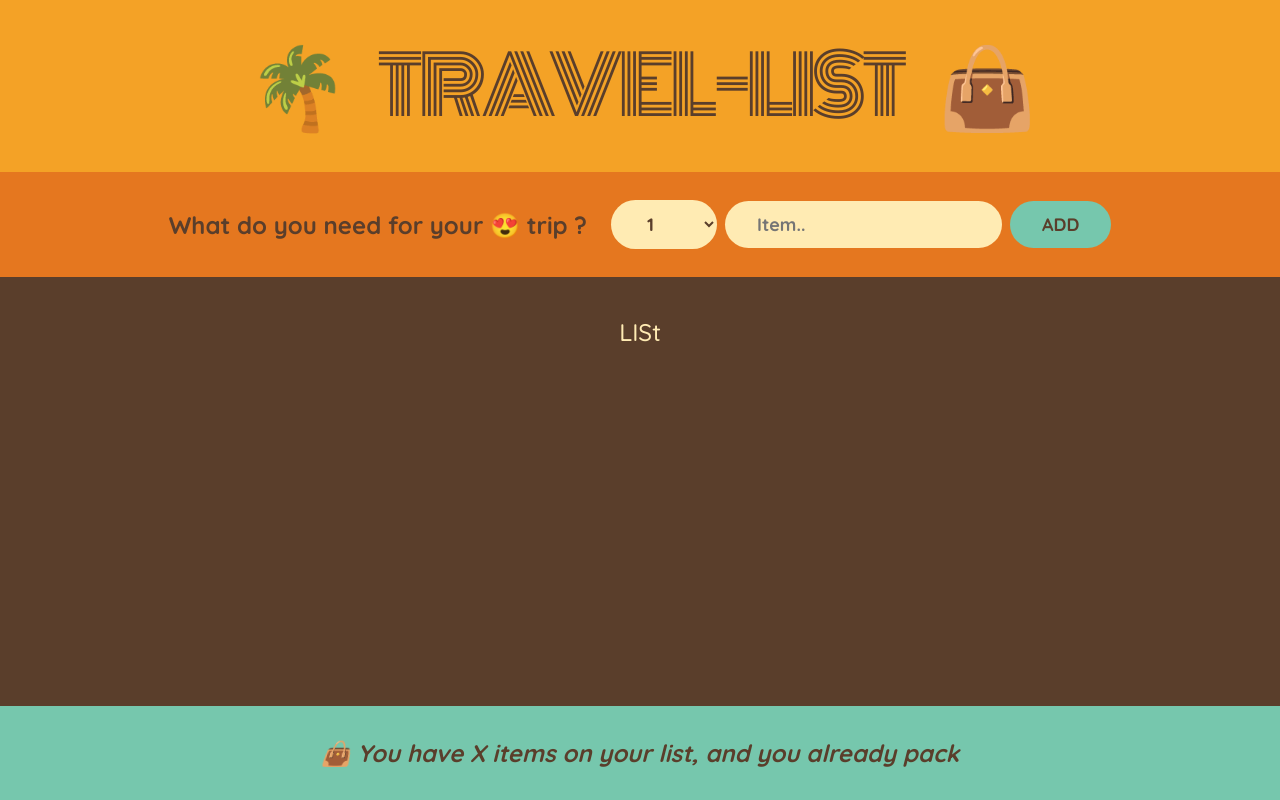
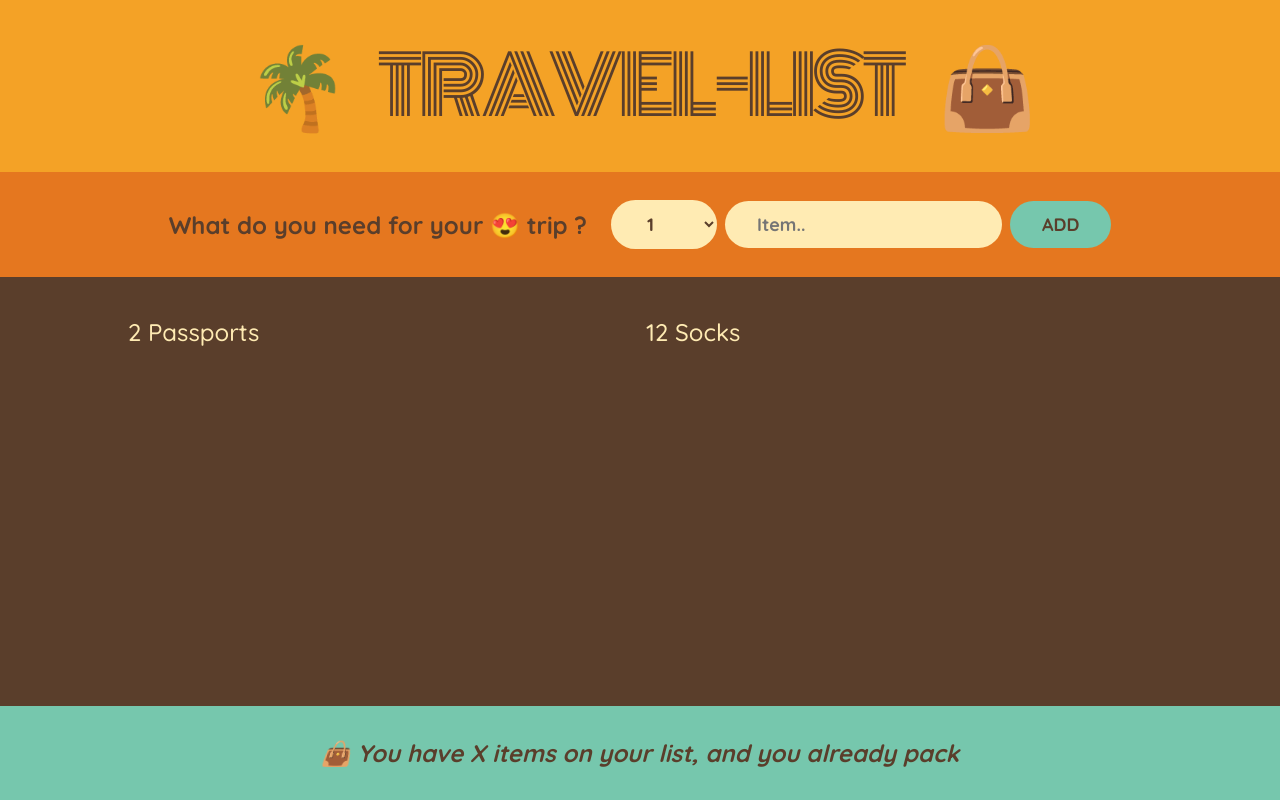
Before and after one commit to salsadsid/react-mini-projects, a React (Create React App) app: page /travel-list in a window 1280 px wide. Built offline with nearby package versions, Linux system fonts and the light colour scheme.

Commit message:
travel-list-add-item-in-the-list

```diff
--- a/src/index.css
+++ b/src/index.css
@@ -7,6 +7,11 @@ const initialItems = [
 
 @import url("https://fonts.googleapis.com/css2?family=Monoton&family=Quicksand:wght@500;700&display=swap");
 
+* {
+  margin: 0;
+  padding: 0;
+  box-sizing: border-box;
+}
 .flashcards {
   margin: 20px;
   display: grid;
@@ -32,12 +37,6 @@ div.selected {
   background-color: #e03131;
   color: #fff;
   font-weight: bold;
-}
-
-* {
-  margin: 0;
-  padding: 0;
-  box-sizing: border-box;
 }
 
 html {
@@ -128,7 +127,7 @@ input {
 .list ul {
   list-style: none;
   width: 80%;
-  overflow: scroll;
+  /* overflow: scroll; */
 
   display: grid;
   grid-template-columns: repeat(auto-fit, minmax(250px, 1fr));
--- a/src/projects/TravelList/TravelList.js
+++ b/src/projects/TravelList/TravelList.js
@@ -1,11 +1,15 @@
 import React, { useState } from "react";
 
 const TravelList = () => {
+  const [items, setItems] = useState([
+    { id: 1, description: "Passports", quantity: 2, packed: false },
+    { id: 2, description: "Socks", quantity: 12, packed: false },
+  ]);
   return (
     <div className="app">
       <Logo />
-      <Form />
-      <PackingList />
+      <Form setItems={setItems} items={items} />
+      <PackingList items={items} />
       <Stats />
     </div>
   );
@@ -14,14 +18,23 @@ function Logo() {
   return <h1>🌴 Travel-list 👜</h1>;
 }
 
-function Form() {
+function Form({ setItems, items }) {
   const [description, setDescription] = useState("");
   const [quantity, setQuantity] = useState(1);
+
+  const handleAddItem = (item) => {
+    setItems((items) => [...items, item]);
+  };
   const handleSubmit = (e) => {
     e.preventDefault();
     if (!description) return;
-    console.log(description, quantity);
-
+    const item = {
+      description,
+      quantity,
+      packed: false,
+      id: Date.now(),
+    };
+    handleAddItem(item);
     setDescription("");
     setQuantity(1);
   };
@@ -46,10 +59,26 @@ function Form() {
   );
 }
 
-function PackingList() {
-  return <div className="list">LISt</div>;
+function PackingList({ items }) {
+  return (
+    <div className="list">
+      <ul>
+        {items.map((item) => (
+          <Item item={item}></Item>
+        ))}
+      </ul>
+    </div>
+  );
 }
-
+function Item({ item }) {
+  return (
+    <li>
+      <span style={item.packed ? { textDecoration: "line-through" } : {}}>
+        {item.quantity} {item.description}
+      </span>
+    </li>
+  );
+}
 function Stats() {
   return (
     <footer className="stats">
```
